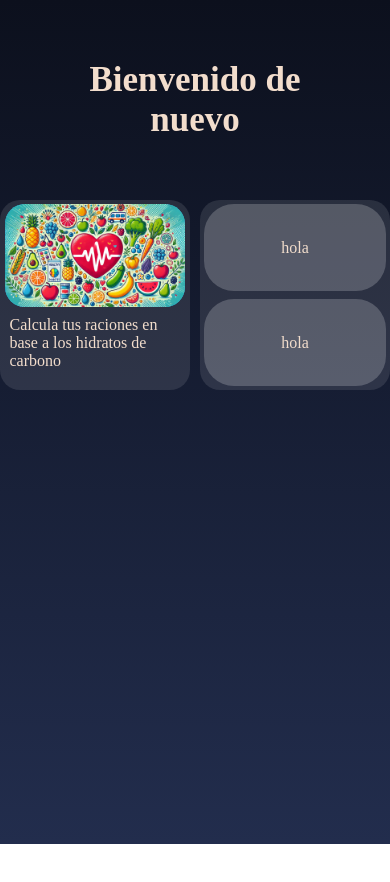
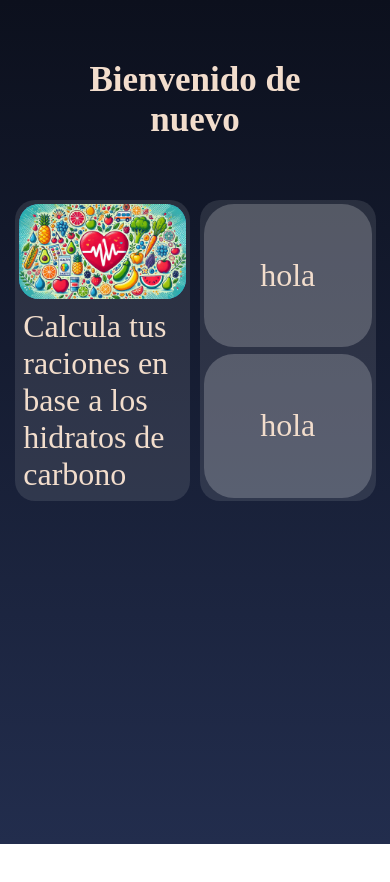
Before and after one commit to WoLKaR-dev/webTest, a website: page index.html in a window 390 px wide. Drawn offline with Linux system fonts and the light colour scheme; a web font is replaced by a local one.

Commit message:
Add files via upload

```diff
--- a/estilos.css
+++ b/estilos.css
@@ -124,14 +124,3 @@ body {
         border-radius: 20px;
     }
 }
-
-/* Estilos para pantallas muy pequeñas */
-@media (max-width: 480px) {
-    .grid-item-left, .grid-item-right {
-        width: 95%; /* Aumenta el ancho para ocupar casi todo el espacio */
-    }
-
-    .grid-item-left p, .grid-item-right p {
-        font-size: 1rem; /* Ajusta aún más el tamaño de fuente */
-    }
-}
```
